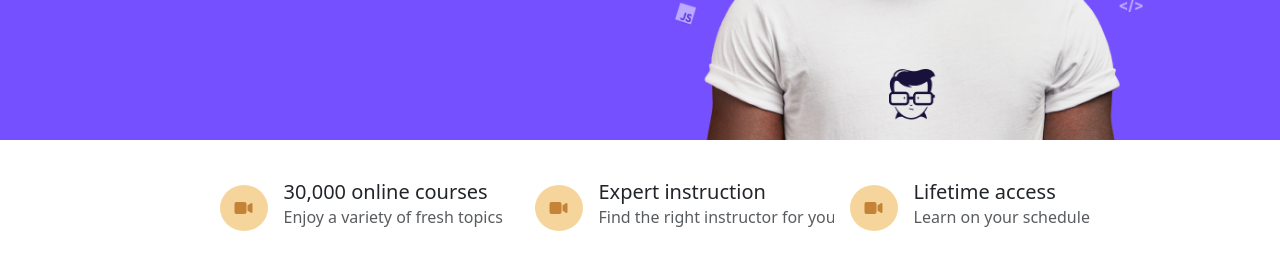
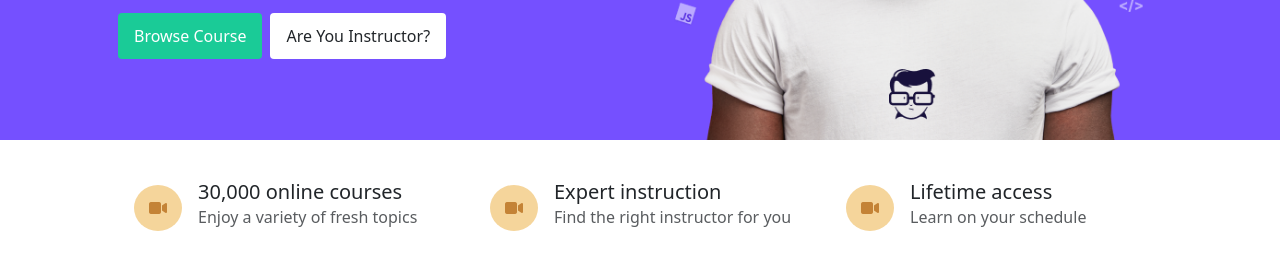
Before and after one commit to Infamousmick/Epicode_M3-W3-D1, a plain HTML site: page index.html in a window 1280 px wide. Shown: the part 317-584 px from the top of the page. Drawn offline with nearby package versions, Linux system fonts and the light colour scheme.

Commit message:
fix/html: hero

```diff
--- a/index.html
+++ b/index.html
@@ -124,9 +124,9 @@
     <main>
       <section id="hero">
         <div class="hero-top">
-          <div class="container-md px-2 px-md-4 px-lg-5 pt-2 pt-md-4">
-            <div class="row row-cols-12 row-cols-lg-2">
-              <div class="row-sx pt-lg-5">
+          <div class="container-md px-3 px-md-4 px-lg-5 pt-3 pt-md-4">
+            <div class="row row-cols-1 row-cols-lg-2 align-items-center">
+              <div class="col row-sx pt-lg-5">
                 <h1 class="title">Welcome Web Students</h1>
                 <p class="description">
                   Hand-picked Instructor and expertly crafted courses, designed
@@ -137,7 +137,7 @@
                   <a href="#" class="btn">Are You Instructor?</a>
                 </div>
               </div>
-              <div class="row-dx d-flex justify-content-center">
+              <div class="col row-dx d-flex justify-content-center">
                 <img
                   src="assets/img/hero-img.png"
                   alt="welcome"
@@ -150,10 +150,10 @@
 
         <div class="container-md px-2 px-md-4 px-lg-5 pt-2 pt-md-4">
           <div
-            class="row row-cols-12 row-cols-md-4 justify-content-center column-gap-5"
+            class="row row-cols-1 row-cols-lg-3 justify-content-center g-2 g-lg-4"
           >
-            <div class="col text-nowrap">
-              <div class="card border-0">
+            <div class="col">
+              <div class="card border-0 text-nowrap h-100">
                 <div class="card-body d-flex align-items-center gap-3">
                   <div class="card-left">
                     <i class="fa-solid fa-video"></i>
@@ -167,8 +167,8 @@
                 </div>
               </div>
             </div>
-            <div class="col text-nowrap">
-              <div class="card border-0">
+            <div class="col">
+              <div class="card border-0 text-nowrap h-100">
                 <div class="card-body d-flex align-items-center gap-3">
                   <div class="card-left">
                     <i class="fa-solid fa-video"></i>
@@ -182,8 +182,8 @@
                 </div>
               </div>
             </div>
-            <div class="col text-nowrap">
-              <div class="card border-0">
+            <div class="col">
+              <div class="card border-0 text-nowrap h-100">
                 <div class="card-body d-flex align-items-center gap-3">
                   <div class="card-left">
                     <i class="fa-solid fa-video"></i>
```
